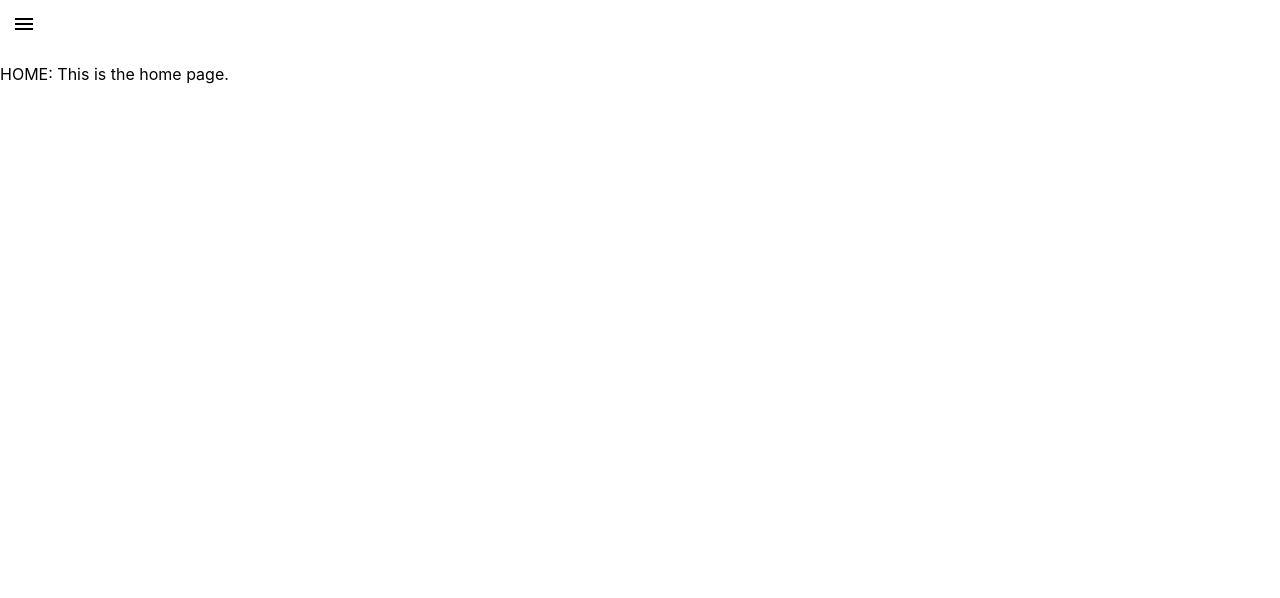
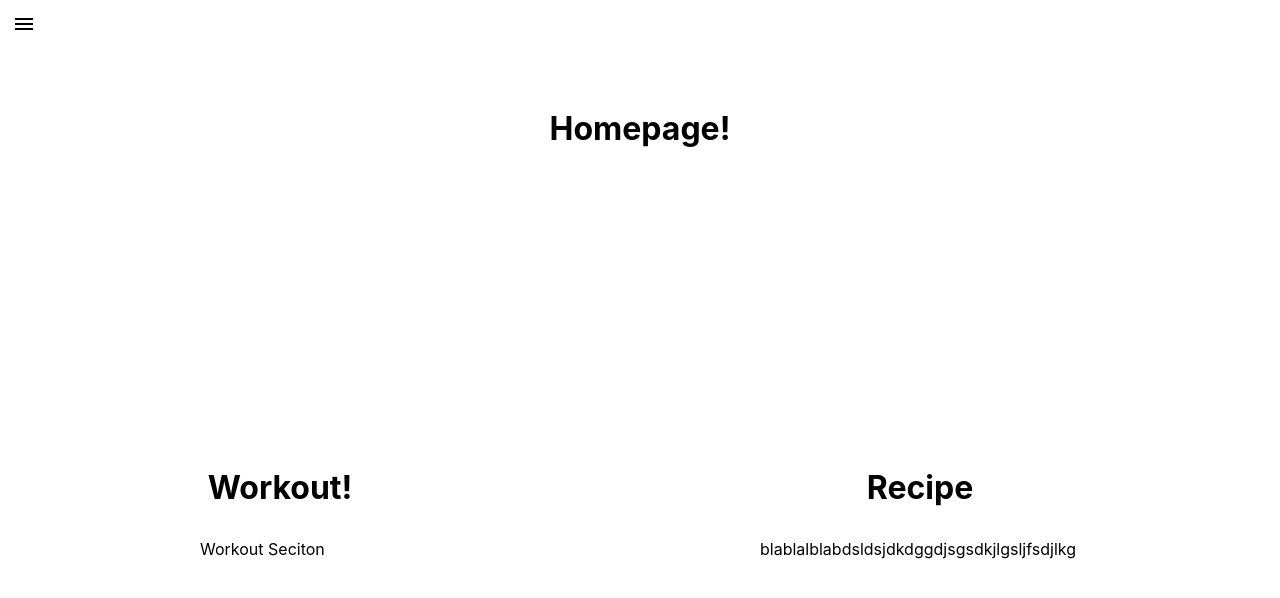
Before and after one commit to manjoot/squad-a, a React (Create React App) app: page / in a window 1280 px wide. Shown: the top 598 px of the page. Built offline with nearby package versions, Linux system fonts and the light colour scheme.

Commit message:
Adding foundation of fflexbox with dummy content

```diff
--- a/src/App.css
+++ b/src/App.css
@@ -2,37 +2,39 @@
   text-align: center;
 }
 
-.App-logo {
-  height: 40vmin;
-  pointer-events: none;
+/* MN - Flexbox Stuff */
+
+.content {
+  display: flex;
+  flex-wrap: wrap;
+  justify-content: space-between;
 }
 
-@media (prefers-reduced-motion: no-preference) {
-  .App-logo {
-    animation: App-logo-spin infinite 20s linear;
-  }
+.content-section {
+  /* Styling */
+  padding: 100px;
+  min-height: 280px;
+  margin: 100px;
+  border-radius: 30px;
+  padding-top: 30px;
+  margin-top: 10px;
+  width: 100%;
+  padding-bottom: 30px;
+  /* Flexbox */
+
+  margin-bottom: 3%;
+  position: relative;
+
 }
 
-.App-header {
-  background-color: #282c34;
-  min-height: 100vh;
-  display: flex;
-  flex-direction: column;
-  align-items: center;
-  justify-content: center;
-  font-size: calc(10px + 2vmin);
-  color: white;
+.welcome {
+  padding-bottom: 0px;
 }
 
-.App-link {
-  color: #61dafb;
+.workout {
+ flex: 1;
 }
 
-@keyframes App-logo-spin {
-  from {
-    transform: rotate(0deg);
-  }
-  to {
-    transform: rotate(360deg);
-  }
+.recipe {
+  flex: 2;
 }
--- a/src/App.js
+++ b/src/App.js
@@ -9,9 +9,29 @@ import { Router } from '@reach/router'
 
 const HomePage = () => {
   return (
-    <div>
+    <div className="content">
       <NavMenu />
-      <p>HOME: This is the home page.</p>
+
+      <div className="content-section welcome">
+        <h1 style={{textAlign:"center", marginBottom: '1em'}}>
+          Homepage!
+        </h1>
+      </div>
+
+      <div className="content-section workout">
+        <h1 style={{textAlign:"center", marginBottom: '1em'}}>
+          Workout!
+        </h1>
+        <p>Workout Seciton</p>
+      </div>
+
+      <div className="content-section recipe">
+        <h1 style={{textAlign:"center", marginBottom: '1em'}}>
+          Recipe
+        </h1>
+        <p> blablalblabdsldsjdkdggdjsgsdkjlgsljfsdjlkg</p>
+      </div>
+
     </div>
   )
 }
```
